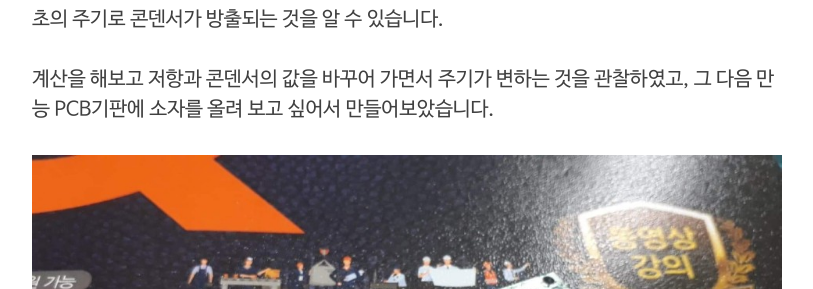
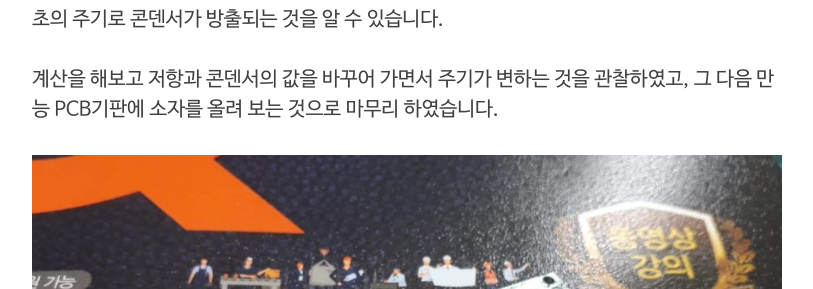
Before and after one commit to fbqweasd/fbqweasd.github.io, a Jekyll site: the page built from _posts/2019-01-03-TR.md, in a window 1280 px wide and 900 px high, scrolled down 2487 px. Shown: the part 192-481 px from the top of the window, without its empty margins (233-1046 px from the left). Built offline with Jekyll 4.4.1, drawn with Linux system fonts in a browser that asks for light colours; nearby versions of some CDN libraries; comment, search, counter and statistics services are not loaded; some of the changed text lies outside the part shown.

Commit message:
first post update

```diff
--- a/_posts/2019-01-03-TR.md
+++ b/_posts/2019-01-03-TR.md
@@ -3,7 +3,7 @@ layout:     post
 title:      비안정 멀티바이브레터
 author:     UKC
 tags: 		트랜지스터
-subtitle:  	전기 공부
+subtitle:  	트랜지스터를 이용하여 발진회로 만들기
 category:  전기공부
 ---
 
@@ -23,12 +23,12 @@ category:  전기공부
 
 <img src="/img/2019_01_03/UKC_TR.png" />
 
-<embed src="https://youtu.be/fdEE3sf8ayk" height="500px" width="100%">
+<embed src="https://youtu.be/fdEE3sf8ayk/" height="500px" width="100%">
 
 브래드 보드에 회로를 만들어서 회로의 동작을 확인 하였습니다.
 
 멀티바이브레터의 계산식인 __T = 0.693(C1 x R3 + C2 x R2)__ 에 대입하여 계산하면 __약 : 1.35__ 초의 주기로 콘덴서가 방출되는 것을 알 수 있습니다.
 
-계산을 해보고 저항과 콘덴서의 값을 바꾸어 가면서 주기가 변하는 것을 관찰하였고, 그 다음 만능 PCB기판에 소자를 올려 보고 싶어서 만들어보았습니다.
+계산을 해보고 저항과 콘덴서의 값을 바꾸어 가면서 주기가 변하는 것을 관찰하였고, 그 다음 만능 PCB기판에 소자를 올려 보는 것으로 마무리 하였습니다.
 
 ![만능기판](/img/2019_01_03/TR.jpg)
```
